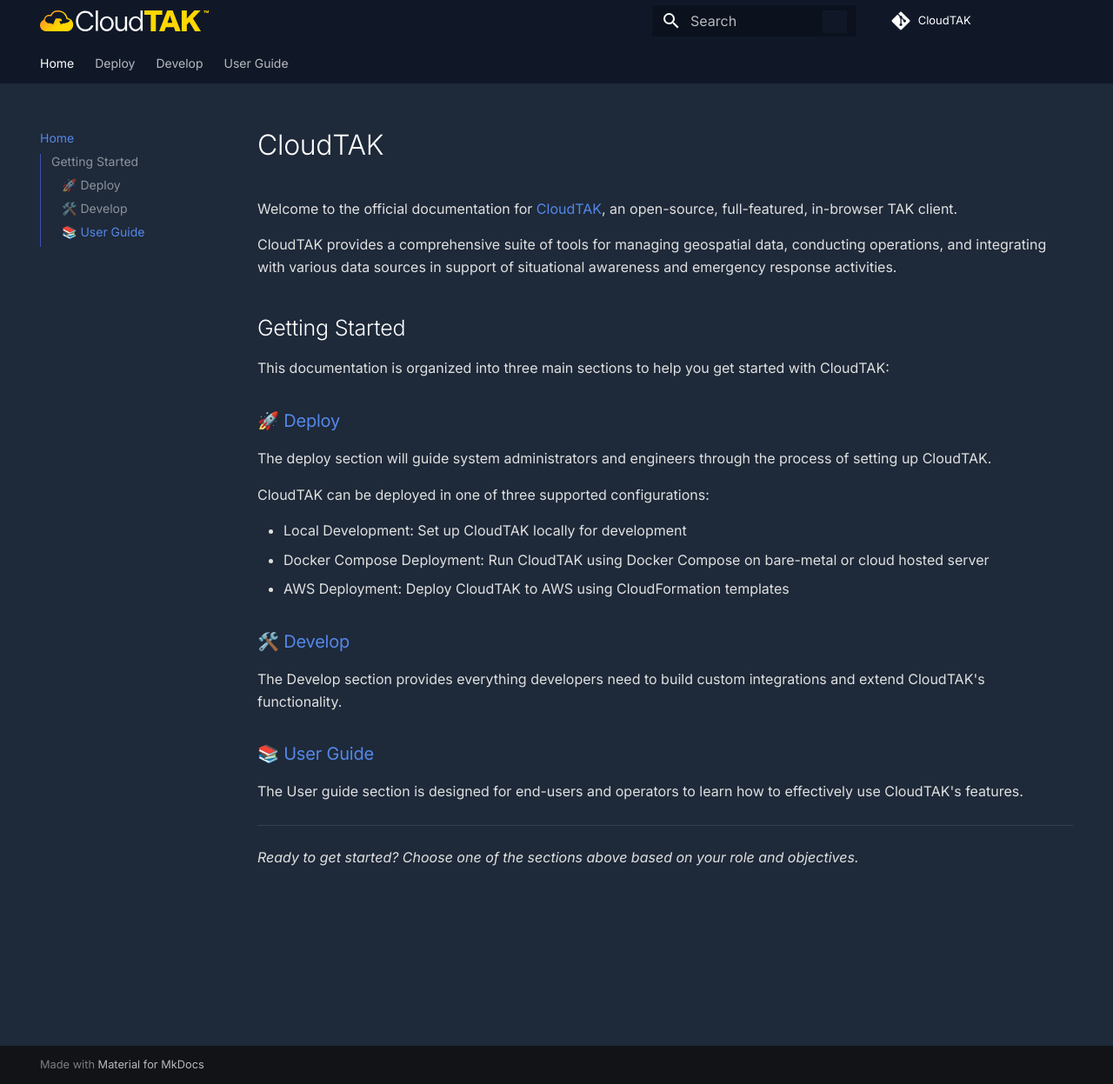
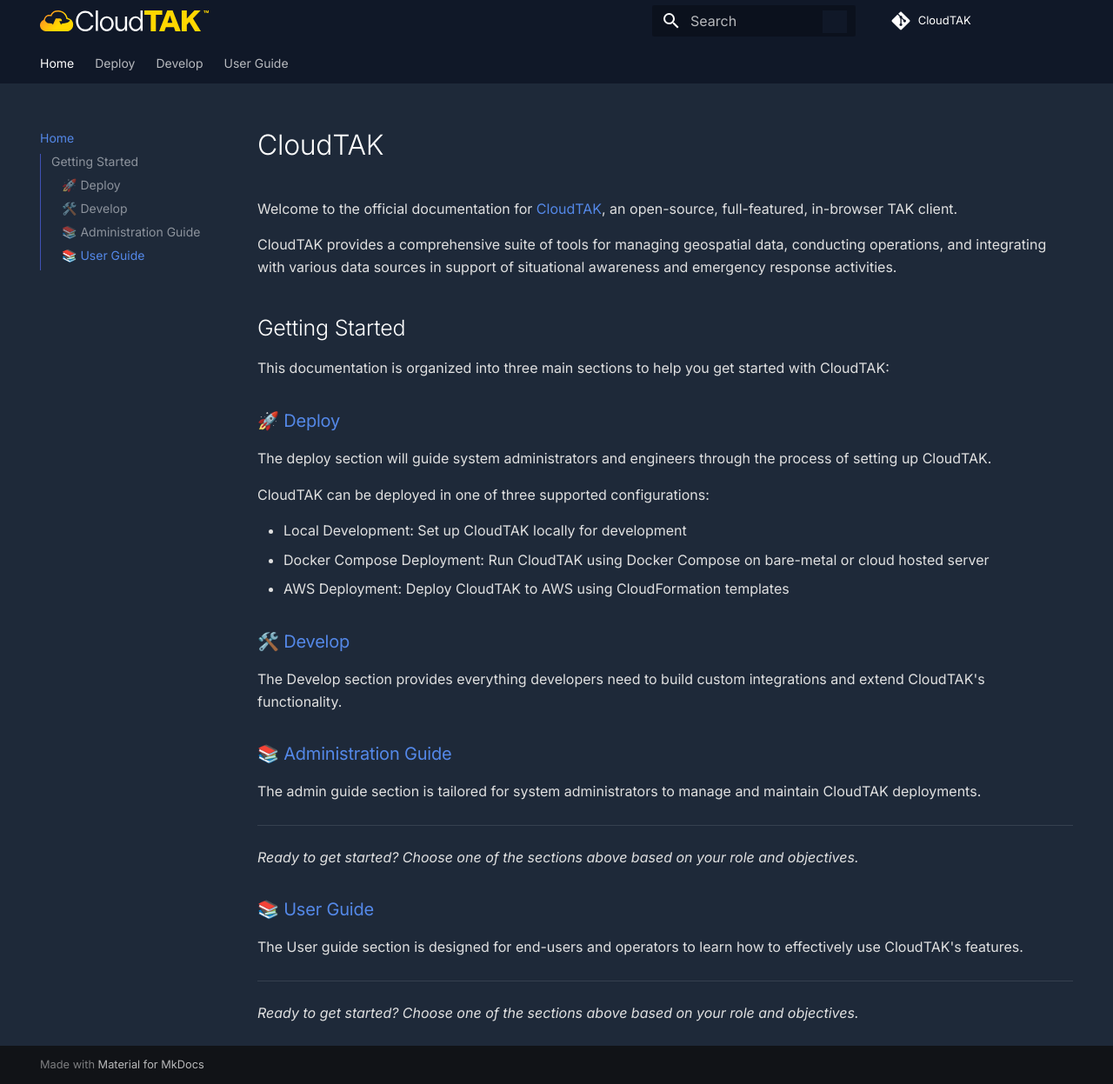
Before and after one commit to dfpc-coe/CloudTAK-Website, an MkDocs documentation site: the page built from docs/docs/docs.md, in a window 1280 px wide and 1247 px high. Shown: the whole window at 87% size. Built offline with MkDocs 1.6.1 and Material for MkDocs 9.7.7, drawn with Linux system fonts in a browser that asks for light colours; comment, search, counter and statistics services are not loaded.

Commit message:
Add Admin

```diff
--- a/docs/docs/docs.md
+++ b/docs/docs/docs.md
@@ -22,6 +22,14 @@
 
 The Develop section provides everything developers need to build custom integrations and extend CloudTAK's functionality.
 
+### 📚 [Administration Guide](/admin)
+
+The admin guide section is tailored for system administrators to manage and maintain CloudTAK deployments.
+
+---
+
+*Ready to get started? Choose one of the sections above based on your role and objectives.*
+
 ### 📚 [User Guide](/user)
 
 The User guide section is designed for end-users and operators to learn how to effectively use CloudTAK's features.
```
Also changed, not shown: docs/docs/admin.md (added, +38 -0 lines), docs/docs/assets/2025-12-31-10-46-52-image.png (added), docs/docs/assets/2025-12-31-17-14-53-image.png (added), docs/docs/assets/2025-12-31-17-15-22-image.png (added), docs/docs/assets/2025-12-31-17-16-08-image.png (added), docs/docs/assets/2025-12-31-17-17-34-image.png (added), docs/docs/assets/2025-12-31-17-21-47-image.png (added), docs/docs/assets/2025-12-31-17-22-36-image.png (added).
